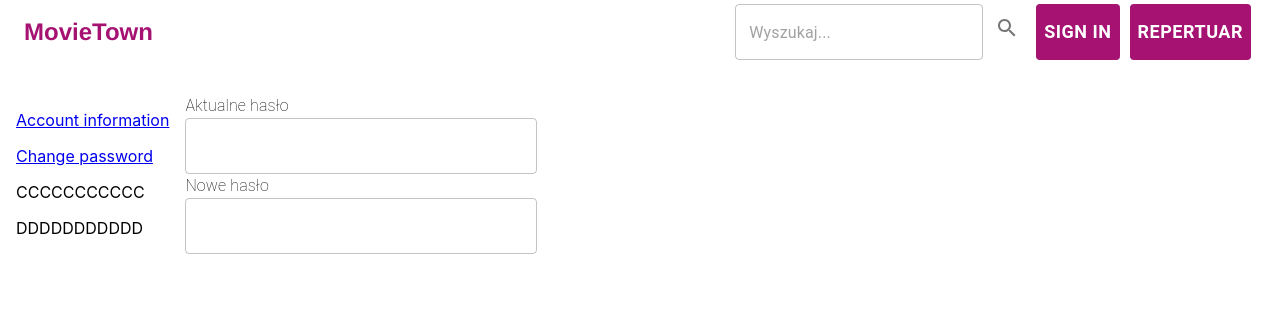
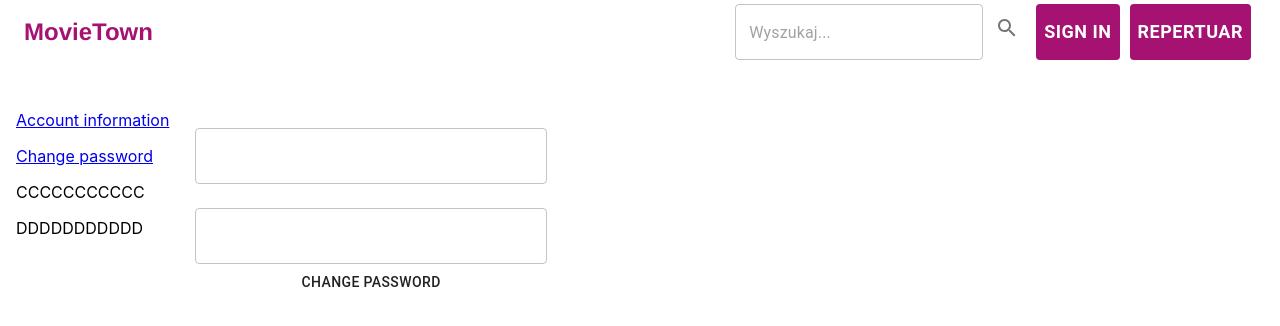
Before and after one commit to szymonorz/movietown, a React (Create React App) app in the folder movietown-fe/: page /account/password in a window 1280 px wide. Shown: the top 326 px of the page. Built offline with nearby package versions, Linux system fonts and the light colour scheme.

Commit message:
Frontend: Implemented changing password on the frontend.
It feels buggy, but don't really feel like debugging it right now.

```diff
--- a/movietown-fe/src/components/customer_components/CustomerChangePassword.tsx
+++ b/movietown-fe/src/components/customer_components/CustomerChangePassword.tsx
@@ -2,6 +2,9 @@
 import React from 'react';
 import * as Yup from 'yup';
 import MTextField from '../forms/formComponents/TextField';
+import { Button, makeStyles } from '@material-ui/core'
+import { white } from 'material-ui/styles/colors';
+import { changeCustomersPassword } from '../../api/CustomerApi';
 
 export interface ChangePasswordValues {
     old_password: string,
@@ -16,8 +19,16 @@
         .not([Yup.ref('old_password')], "Nowe hasło nie może być takie samo jak stare hasło")
 })
 
+const useStyles = makeStyles(() => ({
+    form: {
+        color: "white",
+        padding: "10px"
+    }
+}))
 
 const CustomerChangePassword: React.FC<{}> = () => {
+    const { form } = useStyles()
+    const token = localStorage.getItem("token") || ""
     return (
         <div>
             <Formik
@@ -27,11 +38,15 @@
                 }}
 
                 validationSchema={PasswordValidation}
-                onSubmit={(values) => console.log(values)}
+                onSubmit={(values) => {
+                    changeCustomersPassword(token, values)
+                        .then((data) => console.log(data))
+                        .catch((err) => console.error(err))
+                }}
             >
 
                 {({ values }) => (
-                    <Form>
+                    <Form className={form}>
                         <MTextField
                             value={values.old_password}
                             name={'old_password'}
@@ -46,8 +61,13 @@
                             type={'password'}>
 
                         </MTextField>
+                        <Button type="submit">
+                            Change password
+                        </Button>
                     </Form>
                 )}
+
+
 
             </Formik>
         </div>
```
